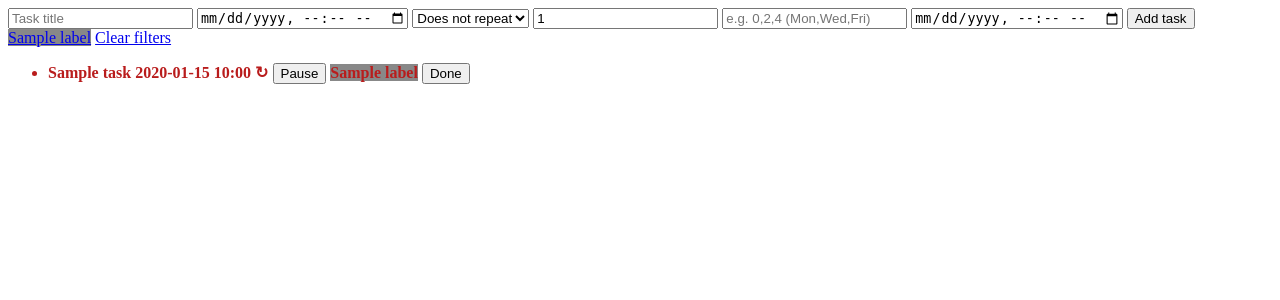
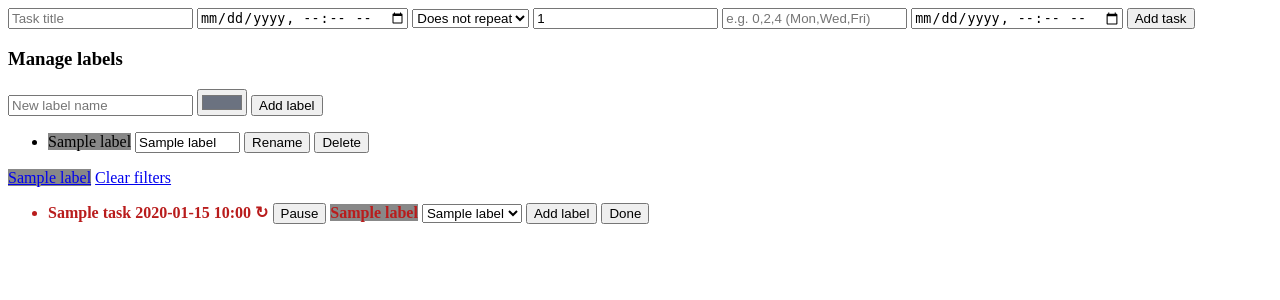
Before and after one commit to businessanalysisio/idea-space, a FastAPI app: page /tasks?labels=1 in a window 1280 px wide. Shown: the top 300 px of the page. Run offline with FastAPI, Linux system fonts and the light colour scheme; tables that the repository leaves empty hold one stand-in row (values such as "Sample post").

Commit message:
fix: carry labels to recurring successors, add label management UI
Co-Authored-By: Claude Sonnet 5 <noreply@anthropic.com>

```diff
--- a/idea_space/app/routers/tasks.py
+++ b/idea_space/app/routers/tasks.py
@@ -139,6 +139,7 @@ def complete_task(request: Request, task_id: int, db: Session = Depends(get_db))
                 recurrence_interval=task.recurrence_interval,
                 recurrence_days_of_week=task.recurrence_days_of_week,
                 recurrence_active=True,
+                labels=list(task.labels),
             )
             db.add(successor)
             db.commit()
--- a/idea_space/app/templates/labels/_filter_bar.html
+++ b/idea_space/app/templates/labels/_filter_bar.html
@@ -1,5 +1,20 @@
-<div id="label-filter-bar">
-  {% for label in labels %}
-  <span class="label-chip" style="background-color: {{ label.color }};">{{ label.name }}</span>
-  {% endfor %}
+<div id="label-manager">
+  <h3>Manage labels</h3>
+  <form hx-post="/labels" hx-target="#label-manager" hx-swap="outerHTML">
+    <input type="text" name="name" placeholder="New label name" required>
+    <input type="color" name="color" value="#6b7280">
+    <button type="submit">Add label</button>
+  </form>
+  <ul class="label-manager-list">
+    {% for label in all_labels|default([]) %}
+    <li>
+      <span class="label-chip" style="background-color: {{ label.color }};">{{ label.name }}</span>
+      <form hx-patch="/labels/{{ label.id }}" hx-target="#label-manager" hx-swap="outerHTML" style="display:inline">
+        <input type="text" name="name" value="{{ label.name }}" size="10">
+        <button type="submit">Rename</button>
+      </form>
+      <button hx-delete="/labels/{{ label.id }}" hx-target="#label-manager" hx-swap="outerHTML">Delete</button>
+    </li>
+    {% endfor %}
+  </ul>
 </div>
--- a/idea_space/app/templates/tasks/_row.html
+++ b/idea_space/app/templates/tasks/_row.html
@@ -13,5 +13,15 @@
   {% for label in task.labels %}
   <span class="label-chip" style="background-color: {{ label.color }};">{{ label.name }}</span>
   {% endfor %}
+  {% if all_labels %}
+  <form hx-post="/tasks/{{ task.id }}/labels" hx-target="#task-list" hx-swap="outerHTML" style="display:inline">
+    <select name="label_id">
+      {% for label in all_labels %}
+      <option value="{{ label.id }}">{{ label.name }}</option>
+      {% endfor %}
+    </select>
+    <button type="submit">Add label</button>
+  </form>
+  {% endif %}
   <button hx-post="/tasks/{{ task.id }}/complete" hx-target="#task-list" hx-swap="outerHTML">Done</button>
 </li>
--- a/idea_space/app/templates/tasks/list.html
+++ b/idea_space/app/templates/tasks/list.html
@@ -1,6 +1,7 @@
 {% extends "base.html" %}
 {% block content %}
 {% include "tasks/_form.html" %}
+{% include "labels/_filter_bar.html" %}
 <nav class="filter-bar">
   {% for label in all_labels|default([]) %}
   <a href="/tasks?labels={{ label.id }}{% if status|default('open') != 'open' %}&status={{ status }}{% endif %}"
```
Also changed, not shown: idea_space/app/routers/labels.py (+9 -4 lines), idea_space/tests/test_labels.py (+19 -0 lines), idea_space/tests/test_tasks.py (+29 -0 lines).
